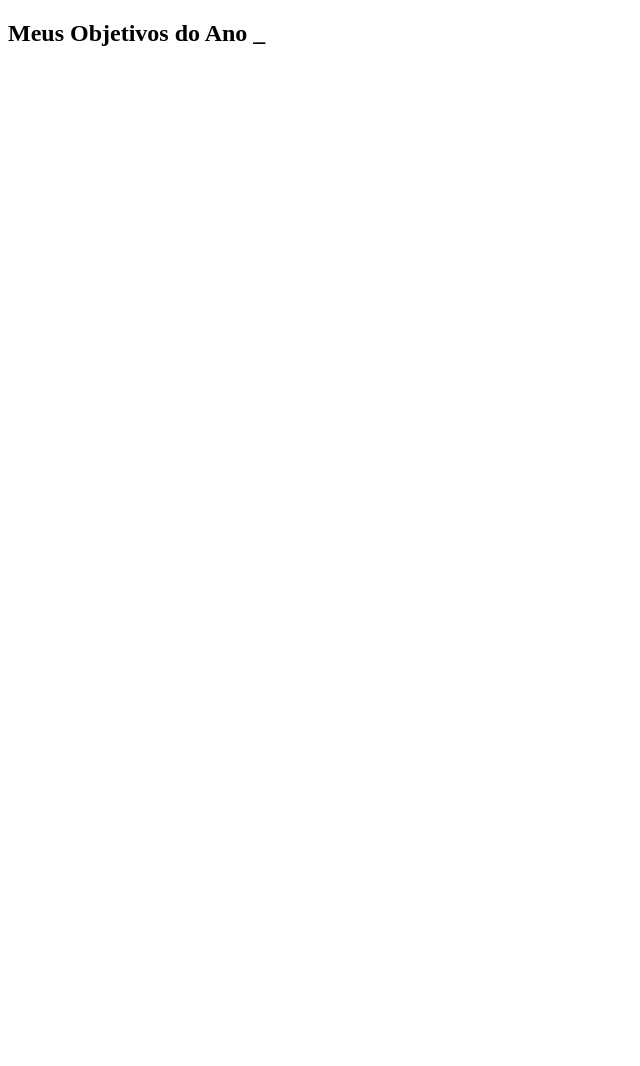
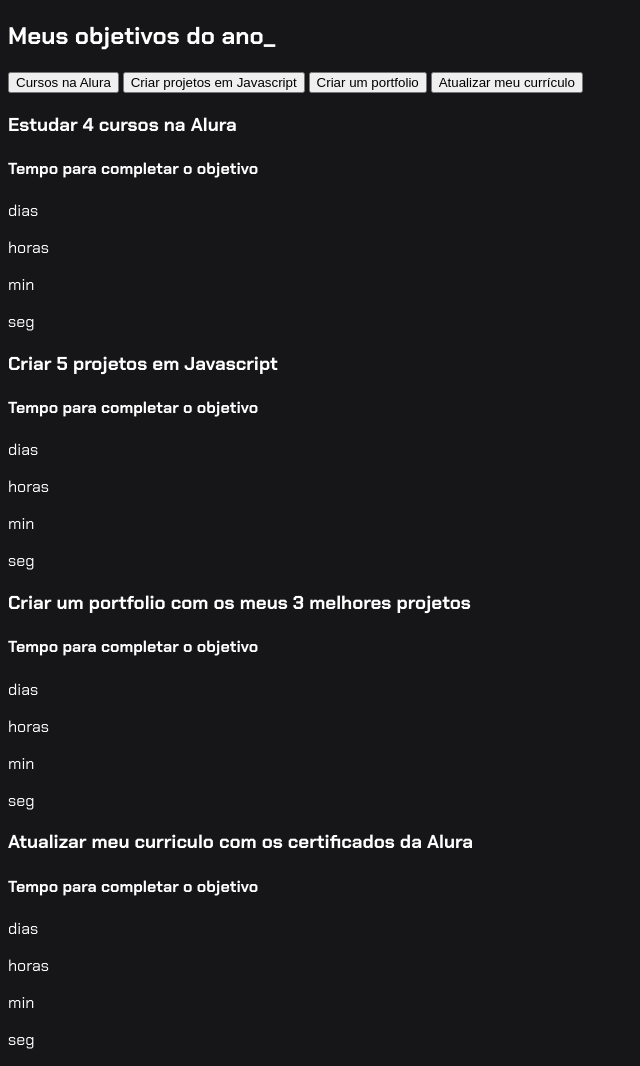
Before and after one commit to eduardodalua/projeto-de-vida, a plain HTML site: page index.html in a window 1280 px wide. Shown: the whole page, without its empty margins (0-640 px from the left). Before the commit the page ends 800 px from the top, so only its background shows below. Drawn offline with Linux system fonts and the light colour scheme.

Commit message:
index.html

```diff
--- a/index.html
+++ b/index.html
@@ -1,13 +1,116 @@
 <!DOCTYPE html>
-<html lang="en">
+<html lang="pt-br">
+
 <head>
     <meta charset="UTF-8">
     <meta name="viewport" content="width=device-width, initial-scale=1.0">
-    <title>Meus Objetivos do Ano</title>
+    <title>Meus objetivos do ano</title>
+    <link rel="stylesheet" href="style.css">
 </head>
+
 <body>
-    <section class="conteudo-principal"> </section>
-    <h2 class="titulo-principal"> Meus Objetivos do Ano _</h2>
-</section>
+    <section class="conteudo-principal">
+        <h2 class="titulo-principal">Meus objetivos do ano<span>_</span></h2>
+        <div class="conteudo">
+            <div class="botoes">
+                <button class="botao ativo">Cursos na Alura</button>
+                <button class="botao">Criar projetos em Javascript</button>
+                <button class="botao">Criar um portfolio</button>
+                <button class="botao">Atualizar meu currículo</button>
+            </div>
+            <div class="abas-textos">
+                <div class="aba-conteudo ativo">
+                    <h3 class="aba-conteudo-titulo-principal">Estudar 4 cursos na Alura</h3>
+                    <h4 class="aba-conteudo-titulo-secundario">Tempo para completar o objetivo</h4>
+                    <div class="contador">
+                        <div class="contador-digito">
+                            <p class="contador-digito-numero" id="dias0"></p>
+                            <p class="contador-digito-texto">dias</p>
+                        </div>
+                        <div class="contador-digito">
+                            <p class="contador-digito-numero" id="horas0"></p>
+                            <p class="contador-digito-texto">horas</p>
+                        </div>
+                        <div class="contador-digito">
+                            <p class="contador-digito-numero" id="min0"></p>
+                            <p class="contador-digito-texto">min</p>
+                        </div>
+                        <div class="contador-digito">
+                            <p class="contador-digito-numero" id="seg0"></p>
+                            <p class="contador-digito-texto">seg</p>
+                        </div>
+                    </div>
+                </div>
+                <div class="aba-conteudo">
+                    <h3 class="aba-conteudo-titulo-principal">Criar 5 projetos em Javascript</h3>
+                    <h4 class="aba-conteudo-titulo-secundario">Tempo para completar o objetivo</h4>
+                    <div class="contador">
+                        <div class="contador-digito">
+                            <p class="contador-digito-numero" id="dias1"></p>
+                            <p class="contador-digito-texto">dias</p>
+                        </div>
+                        <div class="contador-digito">
+                            <p class="contador-digito-numero" id="horas1"></p>
+                            <p class="contador-digito-texto">horas</p>
+                        </div>
+                        <div class="contador-digito">
+                            <p class="contador-digito-numero" id="min1"></p>
+                            <p class="contador-digito-texto">min</p>
+                        </div>
+                        <div class="contador-digito">
+                            <p class="contador-digito-numero" id="seg1"></p>
+                            <p class="contador-digito-texto">seg</p>
+                        </div>
+                    </div>
+                </div>
+                <div class="aba-conteudo">
+                    <h3 class="aba-conteudo-titulo-principal">Criar um portfolio com os meus 3 melhores projetos</h3>
+                    <h4 class="aba-conteudo-titulo-secundario">Tempo para completar o objetivo</h4>
+                    <div class="contador">
+                        <div class="contador-digito">
+                            <p class="contador-digito-numero" id="dias2"></p>
+                            <p class="contador-digito-texto">dias</p>
+                        </div>
+                        <div class="contador-digito">
+                            <p class="contador-digito-numero" id="horas2"></p>
+                            <p class="contador-digito-texto">horas</p>
+                        </div>
+                        <div class="contador-digito">
+                            <p class="contador-digito-numero" id="min2"></p>
+                            <p class="contador-digito-texto">min</p>
+                        </div>
+                        <div class="contador-digito">
+                            <p class="contador-digito-numero" id="seg2"></p>
+                            <p class="contador-digito-texto">seg</p>
+                        </div>
+                    </div>
+                </div>
+                <div class="aba-conteudo">
+                    <h3 class="aba-conteudo-titulo-principal">Atualizar meu curriculo com os certificados da Alura</h3>
+                    <h4 class="aba-conteudo-titulo-secundario">Tempo para completar o objetivo</h4>
+                    <div class="contador">
+                        <div class="contador-digito">
+                            <p class="contador-digito-numero" id="dias3"></p>
+                            <p class="contador-digito-texto">dias</p>
+                        </div>
+                        <div class="contador-digito">
+                            <p class="contador-digito-numero" id="horas3"></p>
+                            <p class="contador-digito-texto">horas</p>
+                        </div>
+                        <div class="contador-digito">
+                            <p class="contador-digito-numero" id="min3"></p>
+                            <p class="contador-digito-texto">min</p>
+                        </div>
+                        <div class="contador-digito">
+                            <p class="contador-digito-numero" id="seg3"></p>
+                            <p class="contador-digito-texto">seg</p>
+                        </div>
+                    </div>
+                </div>
+            </div>
+        </div>
+    </section>
+    <script src="main.js"></script>
 </body>
+
 </html>
```
